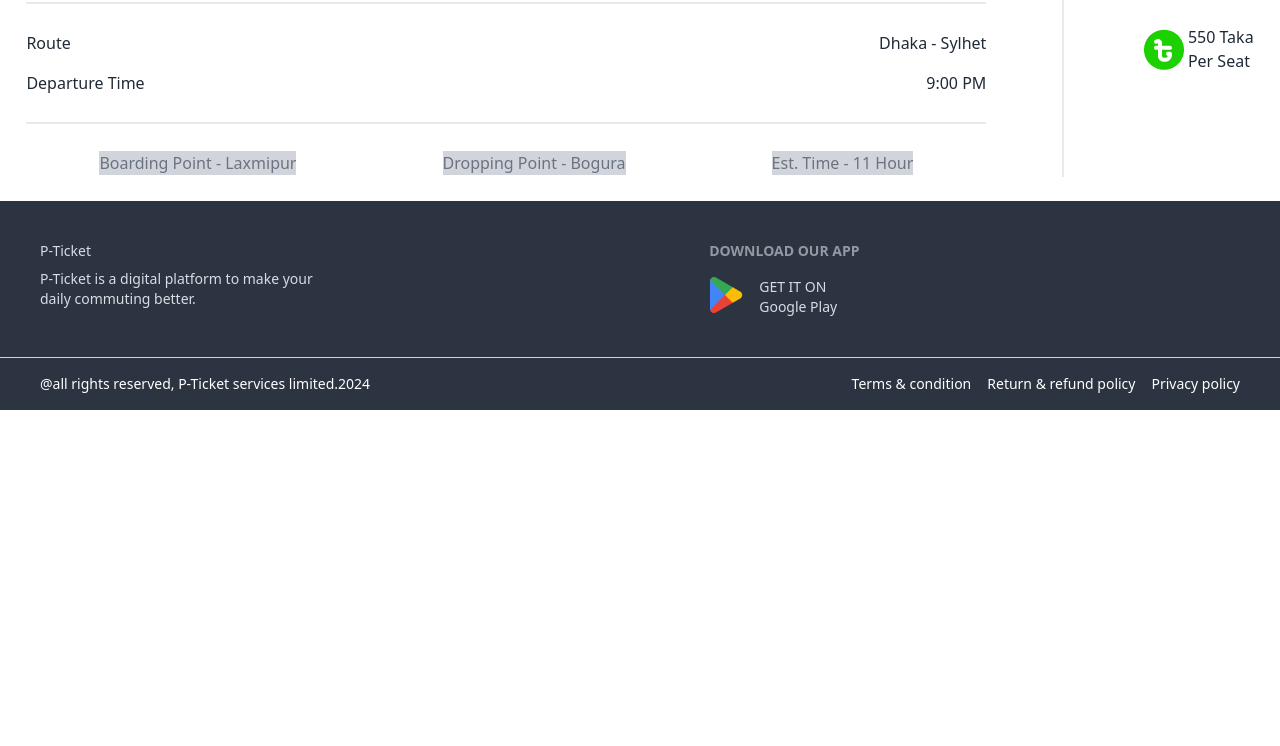
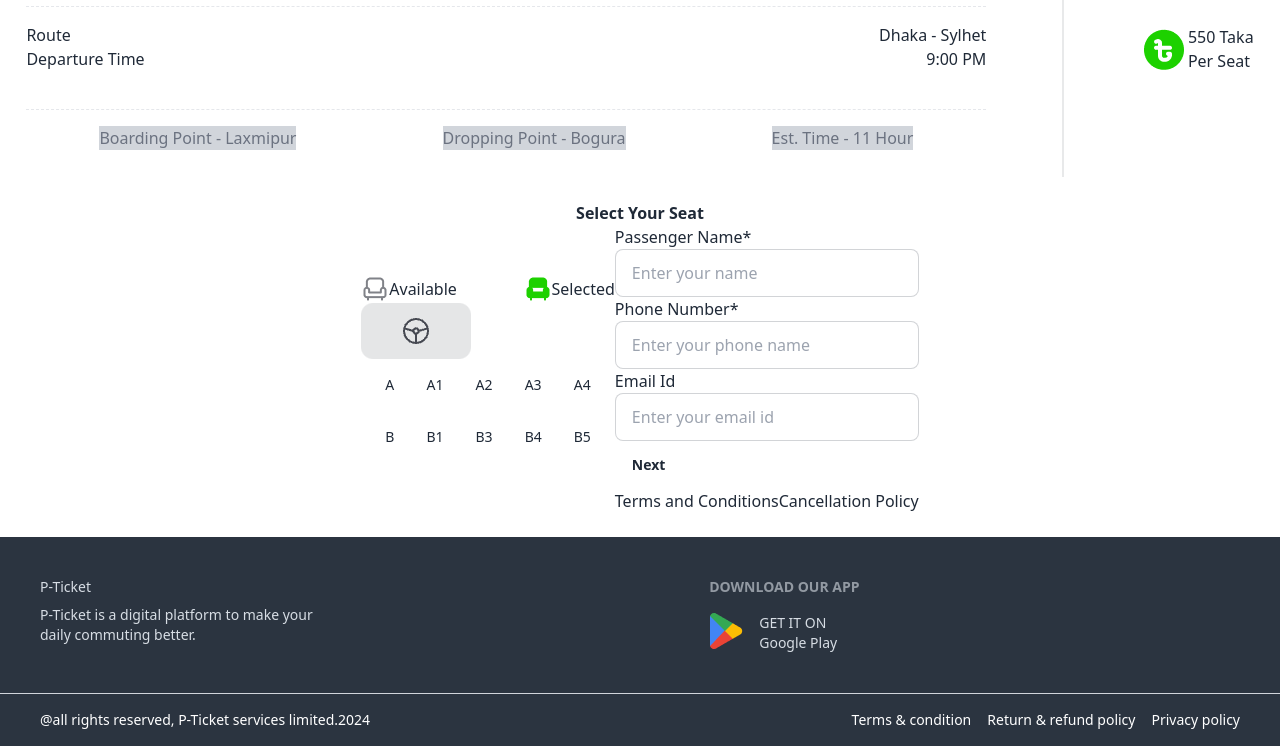
Before and after one commit to nusratjahanlima/bus-ticket-js-dom, a plain HTML site: page index.html in a window 1280 px wide. Shown: the part 1211-1957 px from the top of the page. Before the commit the page ends 1621 px from the top, so only its background shows below. Drawn offline with nearby package versions, Linux system fonts and the light colour scheme.

Commit message:
seat select section

```diff
--- a/index.html
+++ b/index.html
@@ -133,11 +133,12 @@
     <section>
       <div class="flex flex-col items-center justify-center mt-6">
         <h1>P.H Paribahan</h1>
-        <p>Yes, you can run unit tests and view the results directly within the app. The integrated testing features allow for a streamlined .</p>
+        <p>Yes, you can run unit tests and view the results directly within the app. The integrated testing features
+          allow for a streamlined .</p>
       </div>
 
       <div class="flex flex-row justify-around mt-6">
-      <div class="w-3/4 h-64 flex flex-col justify-around">
+        <div class="w-3/4 h-64 flex flex-col justify-around divide-y divide-dashed">
 
           <div class="flex items-center justify-between">
             <div class="flex items-center justify-start">
@@ -154,9 +155,9 @@
             </div>
           </div>
 
-        <div class="divider"></div>
 
-       <div class="flex flex-col justify-between gap-y-4">
+
+          <div class="flex flex-col justify-between py-4">
             <div class="flex items-center justify-between">
               <p>Route</p>
               <p>Dhaka - Sylhet</p>
@@ -168,9 +169,9 @@
             </div>
           </div>
 
-       <div class="divider"></div>
 
-        <div class="text-gray-500  flex items-center justify-around ">
+
+          <div class="text-gray-500  flex items-center justify-around py-4">
             <p class="bg-gray-300">Boarding Point - Laxmipur</p>
             <p class="bg-gray-300">Dropping Point - Bogura</p>
             <p class="bg-gray-300">Est. Time - 11 Hour</p>
@@ -181,7 +182,7 @@
 
         <div class="divider lg:divider-horizontal"></div>
 
-        <div class="flex items-center justify-between">
+        <div class="flex items-center justify-between ">
           <img src="./images/fare.png" alt="">
           <p>550 Taka <br>
             Per Seat</p>
@@ -190,15 +191,68 @@
     </section>
 
 
+    <section class="container my-6">
+      <h3 class="text-center font-bold">Select Your Seat</h3>
+      <div class="flex flex-row items-center justify-center">
+        <div>
+          <div class="flex items-center justify-between">
+            <div class="flex items-center justify-between">
+              <img src="./images/seat-gray.png" alt="">
+              <p>Available</p>
+            </div>
+
+            <div class="flex items-center justify-between">
+              <img src="./images/seat-green-filled.png" alt="">
+              <p>Selected</p>
+            </div>
+          </div>
+
+          <div>
+            <img class="flex items-center justify-end" src="./images/seat-list.png" alt="">
+          </div>
 
 
-  </main>
+          <div>
+            <ul class="flex flex-row justify-around menu menu-vertical lg:menu-horizontal">
+              <li><a>A</a></li>
+              <li><a>A1</a></li>
+              <li><a>A2</a></li>
+              <li><a>A3</a></li>
+              <li><a>A4</a></li>
+            </ul>
+            <ul class="flex flex-row justify-around menu menu-vertical lg:menu-horizontal">
+              <li><a>B</a></li>
+              <li><a>B1</a></li>
+              <li><a>B3</a></li>
+              <li><a>B4</a></li>
+              <li><a>B5</a></li>
+            </ul>
+          </div>
+        </div>
 
 
+        <div>
+          <label class="form-control w-full max-w-xs">
+            <p>Passenger Name*</p>
+            <input type="text" placeholder="Enter your name" class="input input-bordered w-full max-w-xs" />
 
+            <p>Phone Number*</p>
+            <input type="text" placeholder="Enter your phone name" class="input input-bordered w-full max-w-xs" />
 
+            <p>Email Id</p>
+            <input type="text" placeholder="Enter your email id" class="input input-bordered w-full max-w-xs" />
+          </label>
 
+          <button class="btn btn-ghost">Next</button>
 
+          <div class="flex items-center justify-between">
+            <p>Terms and Conditions</p>
+            <p>Cancellation Policy</p>
+          </div>
+        </div>
+      </div>
+    </section>
+  </main>
 
   <footer class="footer p-10 bg-neutral text-neutral-content mt-6">
 
@@ -230,36 +284,6 @@
     </nav>
   </footer>
 
-
-
-
-
-
-
-
-
-
-  <!--  <footer class="footer p-10 bg-neutral text-neutral-content">
-
-      <aside>
-        <p>P-Ticket</p>
-        <p>P-Ticket is a digital platform to make your <br> daily commuting better.</p>
-      </aside>
-      <nav>
-        <h6 class="footer-title">Download our app</h6>
-        <div class="grid grid-flow-col gap-4">
-          <img src="./images/playstore.png" alt="">
-          <div>
-            <p>GET IT ON <br> <span>Google Play</span></p>
-          </div>
-        </div>
-      </nav>
-      <div class="border-t border-dashed border-gray-300"></div>
-
-
-    </footer> -->
-
-
   <script src="/script.js"></script>
 
 </body>
```
Also changed, not shown: images/seat-list.png (added). Lines whose indentation alone changed are shown as unchanged.
